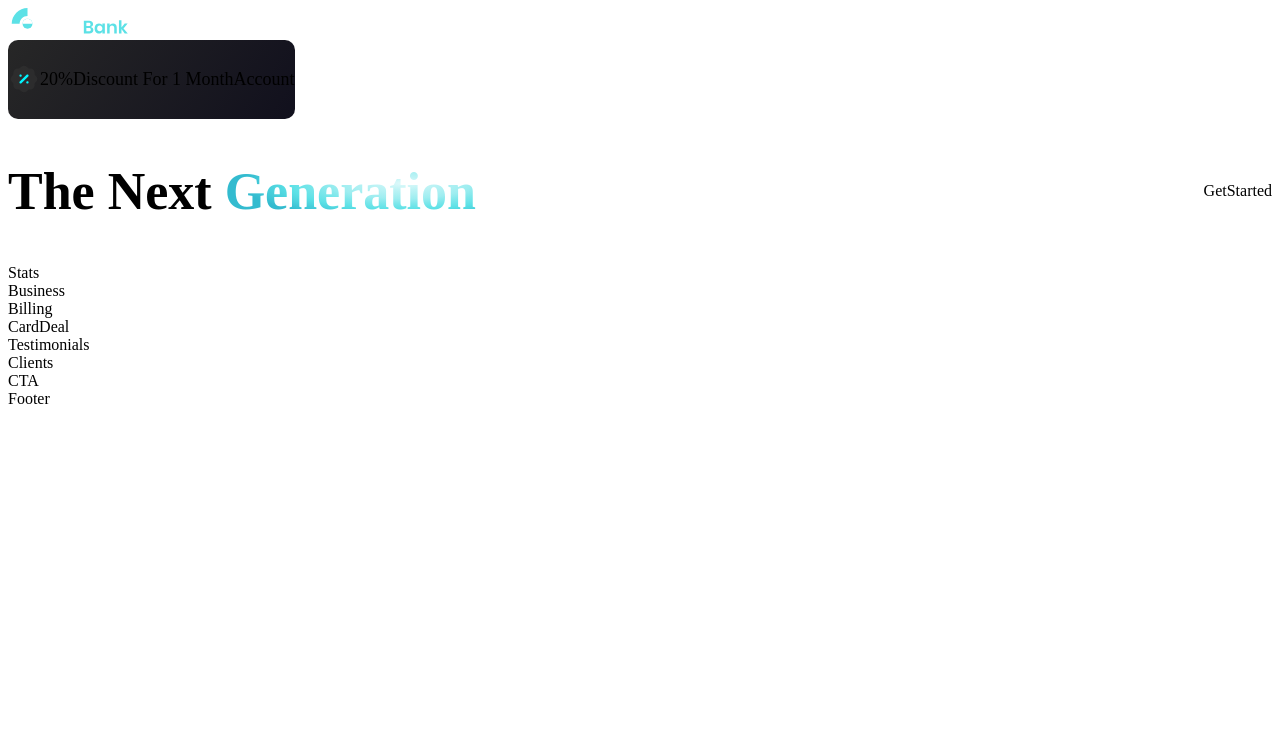
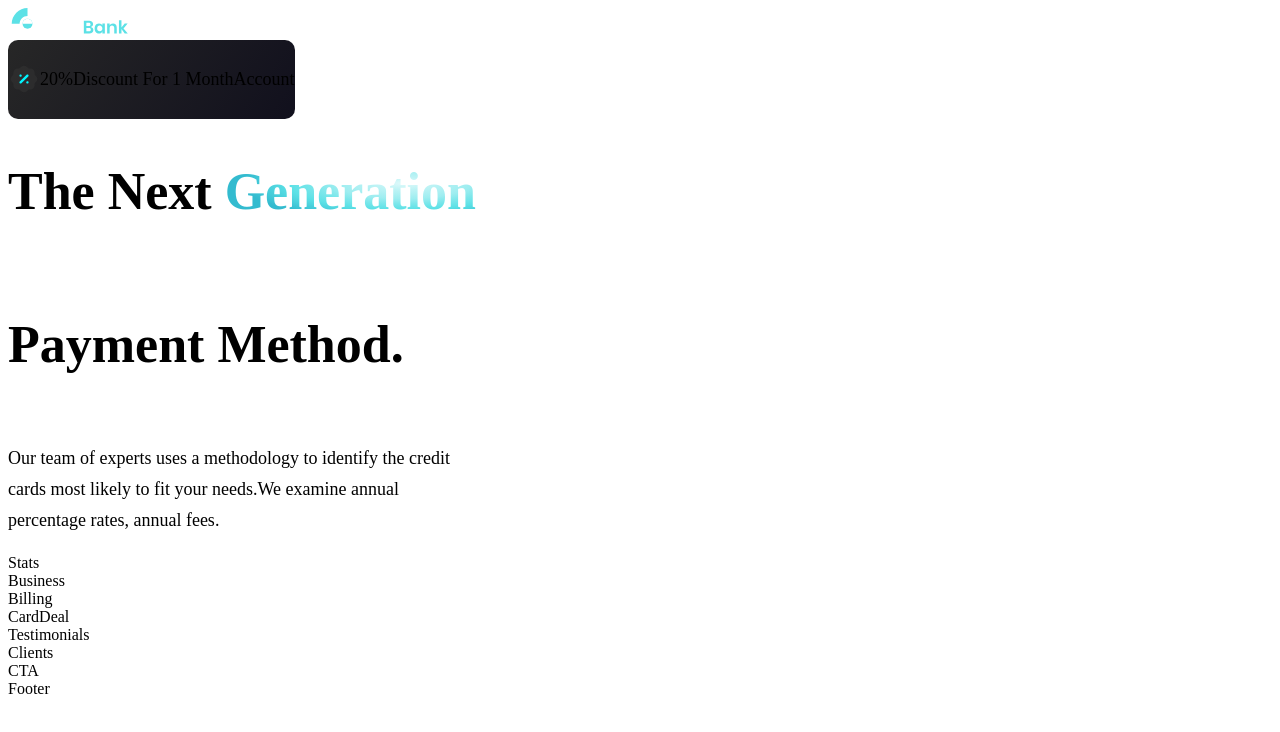
Before and after one commit to rockyishimwe/hoobank, a React (Vite) app: page / in a window 1280 px wide. Shown: the top 732 px of the page. Built offline with nearby package versions, Linux system fonts and the light colour scheme.

Commit message:
added a description of text

```diff
--- a/src/components/Hero.jsx
+++ b/src/components/Hero.jsx
@@ -17,10 +17,19 @@
                         The Next <br className="sm:block hidden"/>{" "}
                         <span className="text-gradient">Generation</span>{" "}
                     </h1>
-                    <div className="ss:flex hiddern md:mr-4 mr-0">
+                    <div className="ss:flex hidden md:mr-4 mr-0">
                         <GetStarted/>
                     </div>
                 </div>
+                <h1 className="font-poppins font-semibold ss:text-[68px] text-[52px] text-white ss:leading-[100.8px] leading-[75px] w-full">
+                    Payment Method.
+                </h1>
+                <p className={`${styles.paragraph} max-w-[470px] mt-5`}>
+                    Our team of experts uses a methodology to identify the credit cards most likely to fit your needs.We examine annual percentage rates, annual fees.
+                </p>
+            </div>
+            <div>
+
             </div>
         </section>
     )
```
